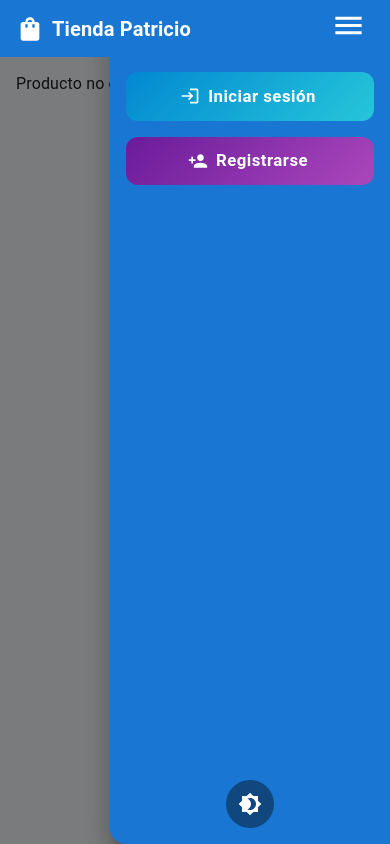
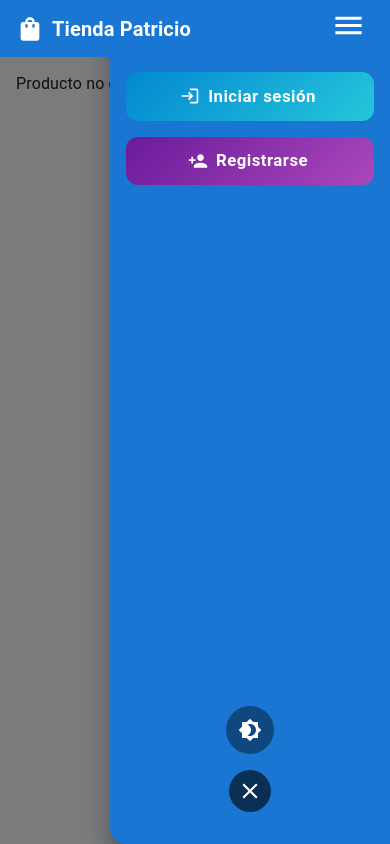
Before and after one commit to Patogol35/Hoy, a React (Vite) app: page /producto/1 in a window 390 px wide. Both pictures are taken after a click on the button "Abrir menú". Built offline with nearby package versions, Linux system fonts and the light colour scheme.

Commit message:
Update Navbar.jsx

```diff
--- a/src/components/Navbar.jsx
+++ b/src/components/Navbar.jsx
@@ -143,6 +143,8 @@ export default function Navbar() {
       </motion.div>
 
       {/* Drawer Móvil */}
+
+
 <Drawer
   anchor="right"
   open={open}
@@ -191,8 +193,12 @@ export default function Navbar() {
     )}
   </Stack>
 
-        {/* Botón dark mode */}
-        <Box sx={{ display: "flex", justifyContent: "center", mt: 2 }}>
+  {/* --- Botones utilitarios al final --- */}
+  <Stack
+    spacing={2}
+    alignItems="center"
+    sx={{ mt: 3, pb: 2 }}
+  >
     <IconButton
       onClick={toggleMode}
       sx={{
@@ -205,8 +211,23 @@ export default function Navbar() {
     >
       {mode === "light" ? <DarkModeIcon /> : <LightModeIcon />}
     </IconButton>
-        </Box>
+
+    <IconButton
+      onClick={() => setOpen(false)}
+      sx={{
+        color: "#fff",
+        background: "rgba(0,0,0,0.6)",
+        "&:hover": { background: "rgba(0,0,0,0.9)" },
+        width: 42,
+        height: 42,
+      }}
+      aria-label="Cerrar menú"
+    >
+      <CloseIcon sx={{ fontSize: 26 }} />
+    </IconButton>
+  </Stack>
 </Drawer>
+
     </>
   );
 }
```
Lines whose indentation alone changed are shown as unchanged.
